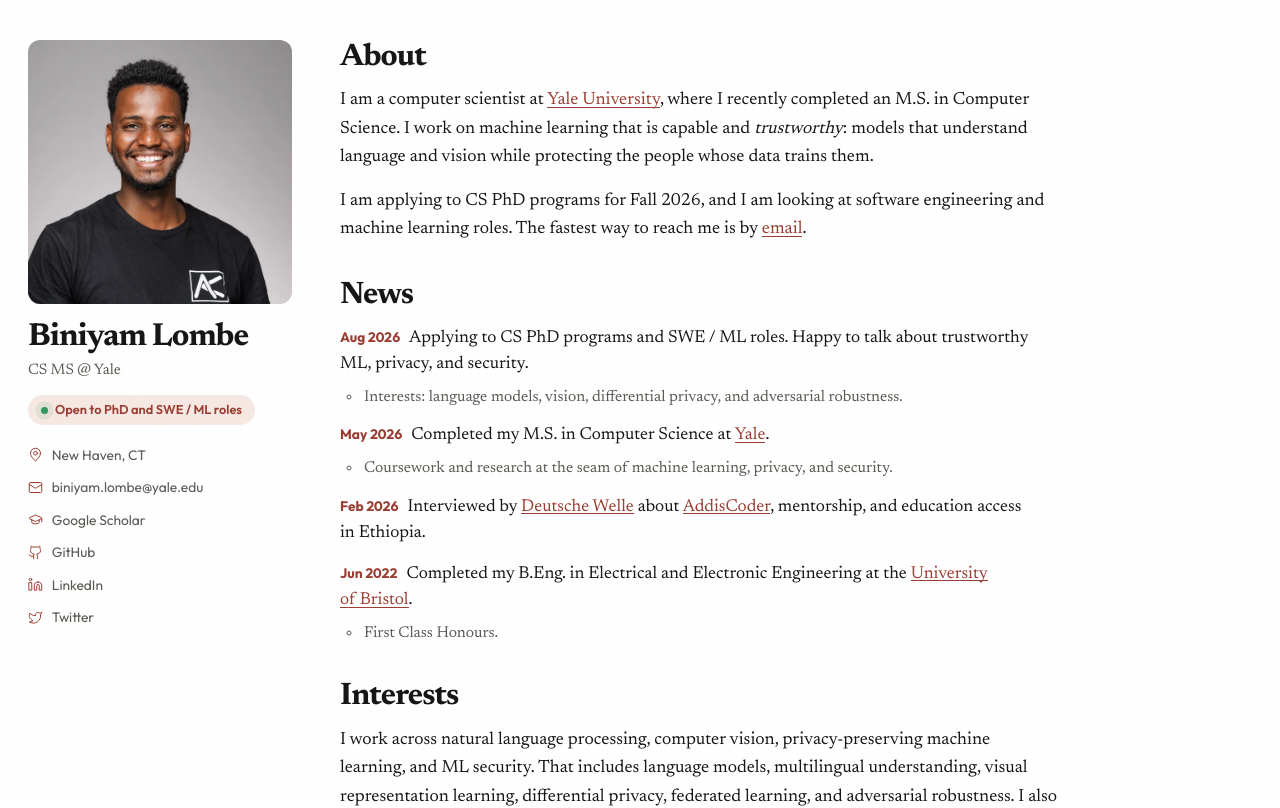
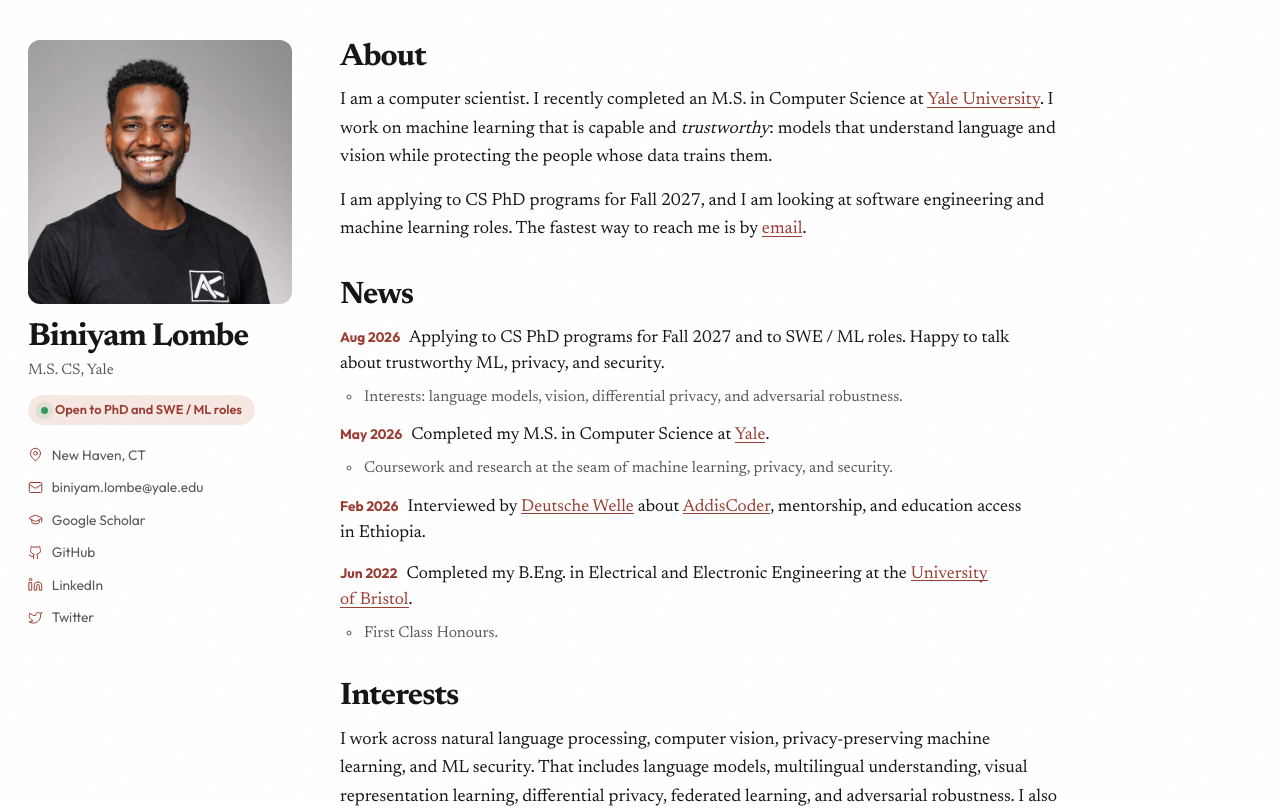
Before and after one commit to biniyamlombe/biniyamlombe.github.io, a React (Vite) app: page / in a window 1280 px wide. Shown: the top 808 px of the page. Built offline with nearby package versions, Linux system fonts and the light colour scheme; no server answers.

Commit message:
fix: describe the Yale M.S. as completed and the PhD cycle as Fall 2027
The page still said he was a current student applying for Fall 2026 after the degree was finished in May 2026.

```diff
--- a/index.html
+++ b/index.html
@@ -16,15 +16,15 @@
       If you ever move off biniyamlombe.github.io, update every https://biniyamlombe.github.io/
       in this file as well as the canonical link.
     -->
-    <meta name="description" content="Biniyam Lombe, CS master's student at Yale. Trustworthy machine learning, privacy, and security. Open to PhD programs and SWE / ML roles." />
+    <meta name="description" content="Biniyam Lombe, M.S. in Computer Science from Yale. Trustworthy machine learning, privacy, and security. Open to PhD programs for Fall 2027 and SWE / ML roles." />
     <meta name="author" content="Biniyam Lombe" />
     <link rel="canonical" href="https://biniyamlombe.github.io/" />
 
     <!-- How the link looks when pasted into Slack, iMessage, LinkedIn, X. -->
     <meta property="og:type" content="profile" />
     <meta property="og:site_name" content="Biniyam Lombe" />
-    <meta property="og:title" content="Biniyam Lombe — CS MS @ Yale" />
-    <meta property="og:description" content="Trustworthy machine learning, privacy, and security. Open to PhD programs and SWE / ML roles." />
+    <meta property="og:title" content="Biniyam Lombe — M.S. CS, Yale" />
+    <meta property="og:description" content="Trustworthy machine learning, privacy, and security. Open to PhD programs for Fall 2027 and SWE / ML roles." />
     <meta property="og:url" content="https://biniyamlombe.github.io/" />
     <meta property="og:image" content="https://biniyamlombe.github.io/headshot.jpg" />
     <meta property="og:image:width" content="640" />
@@ -59,12 +59,6 @@
         "url": "https://biniyamlombe.github.io/",
         "image": "https://biniyamlombe.github.io/headshot.jpg",
         "email": "mailto:biniyam.lombe@yale.edu",
-        "jobTitle": "Computer Science MS Student",
-        "affiliation": {
-          "@type": "CollegeOrUniversity",
-          "name": "Yale University",
-          "url": "https://www.cs.yale.edu/"
-        },
         "alumniOf": [
           {
             "@type": "CollegeOrUniversity",
--- a/src/components/Hero.jsx
+++ b/src/components/Hero.jsx
@@ -13,10 +13,10 @@
         <h2 id="about-heading">About</h2>
         <div className="prose">
           <p>
-            I am a computer scientist at <a href={site.schoolHref} target="_blank" rel="noopener noreferrer">{site.school}</a>, where I recently completed an {site.degree}. I work on machine learning that is capable and <em>trustworthy</em>: models that understand language and vision while protecting the people whose data trains them.
+            I am a computer scientist. I recently completed an {site.degree} at <a href={site.schoolHref} target="_blank" rel="noopener noreferrer">{site.school}</a>. I work on machine learning that is capable and <em>trustworthy</em>: models that understand language and vision while protecting the people whose data trains them.
           </p>
           <p>
-            I am applying to CS PhD programs for Fall 2026, and I am looking at software engineering and machine learning roles. The fastest way to reach me is by <a href={`mailto:${site.email}`}>email</a>.
+            I am applying to CS PhD programs for Fall 2027, and I am looking at software engineering and machine learning roles. The fastest way to reach me is by <a href={`mailto:${site.email}`}>email</a>.
           </p>
         </div>
       </Reveal>
--- a/src/data/site.js
+++ b/src/data/site.js
@@ -29,7 +29,7 @@
   name: 'Biniyam Lombe',
   // Used to bold your name in publication author lists. Keep this as your first name.
   shortName: 'Biniyam',
-  role: 'CS MS @ Yale',
+  role: 'M.S. CS, Yale',
   degree: 'M.S. in Computer Science',
   school: 'Yale University',
   email: 'biniyam.lombe@yale.edu',
@@ -228,7 +228,7 @@
   {
     date: 'Aug 2026',
     parts: [
-      { text: 'Applying to CS PhD programs and SWE / ML roles. Happy to talk about trustworthy ML, privacy, and security.' },
+      { text: 'Applying to CS PhD programs for Fall 2027 and to SWE / ML roles. Happy to talk about trustworthy ML, privacy, and security.' },
     ],
     notes: [
       'Interests: language models, vision, differential privacy, and adversarial robustness.',
```
Also changed, not shown: 1 other file (tests, documents, lock files or other folders).
